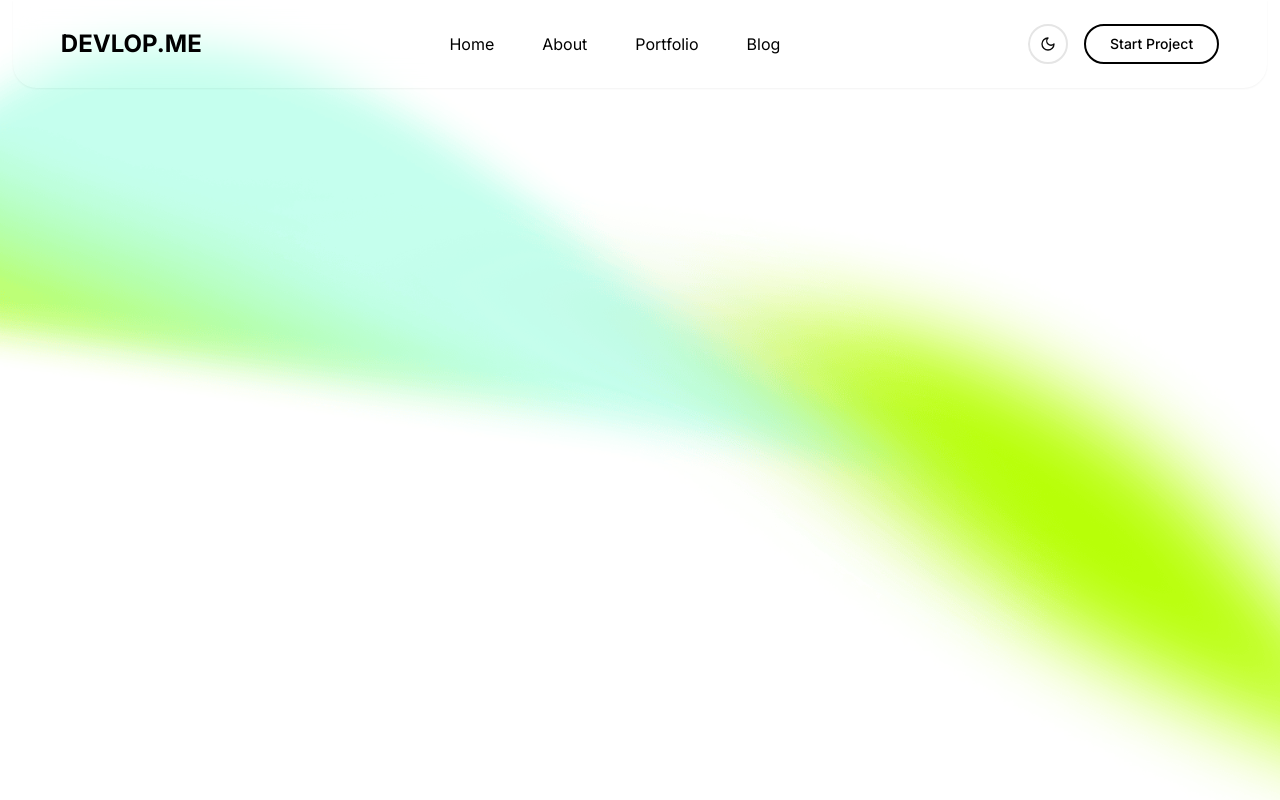
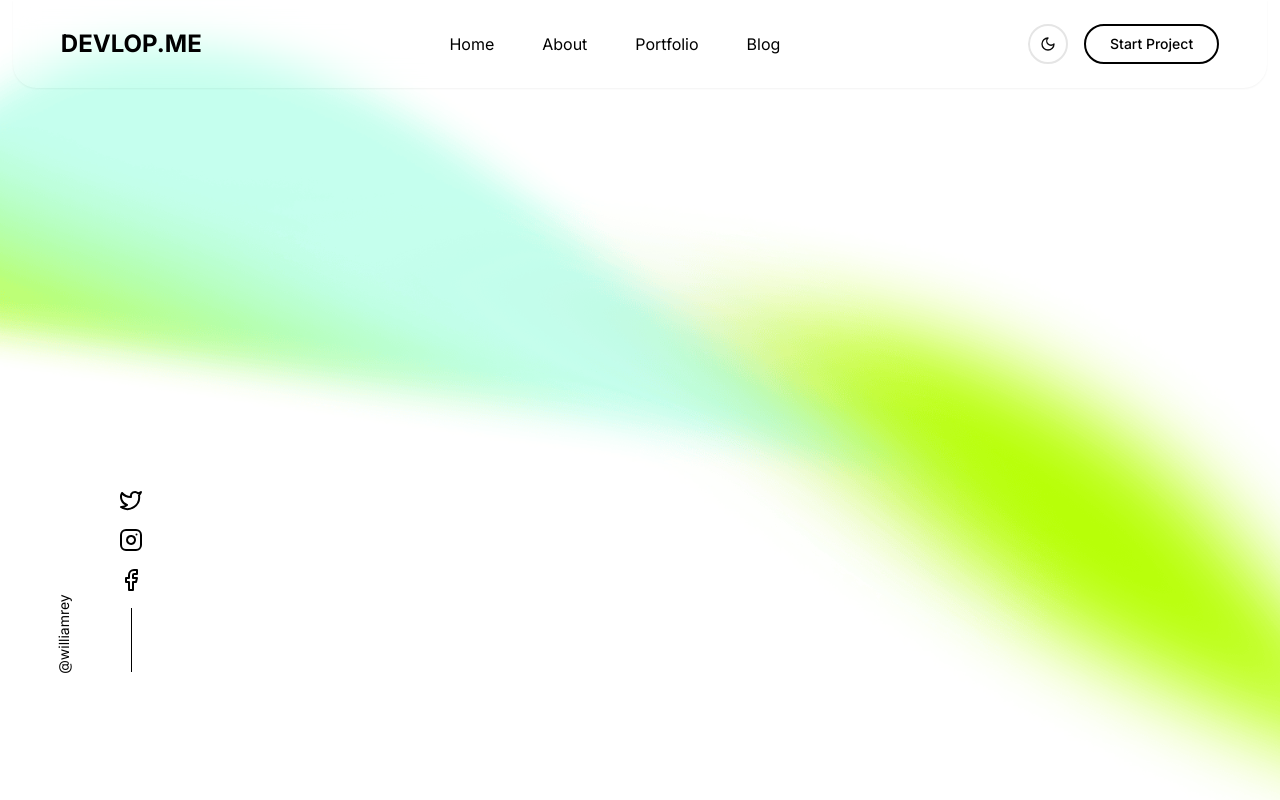
Before and after one commit to Moniruzzaman2525/Develop-Me, a Next.js app: page / in a window 1280 px wide. Built offline with nearby package versions, Linux system fonts and the light colour scheme.

Commit message:
left side sociel icon and link are done

```diff
--- a/components/sections/hero-section.tsx
+++ b/components/sections/hero-section.tsx
@@ -1,11 +1,51 @@
+import { Instagram, Twitter, Facebook } from "lucide-react";
 import Image from "next/image";
-
 
 const HeroSection = () => {
     return (
         <section id="home" className="relative min-h-screen overflow-hidden">
             <div className="absolute inset-0 z-0">
-                <Image src="/banner.png" alt="" fill className=" transition-opacity duration-400" priority />
+                <Image src="/banner.png" alt="" fill className="transition-opacity duration-400" priority />
+            </div>
+
+            <div className="relative z-10 flex min-h-screen ">
+                <div className="bottom-32 absolute">
+                    <div className="hidden items-center lg:flex justify-center space-x-4 pl-6">
+                        <div className="mt-[107px]">
+                            <div className="transform -rotate-90 text-sm text-black whitespace-nowrap">@williamrey</div>
+                        </div>
+                        <div className="flex flex-col items-center space-y-4">
+                            <a
+                                href="https://www.instagram.com/monir_2525"
+                                target="_blank"
+                                rel="noopener noreferrer"
+                                className="w-6 h-6 text-black hover:text-gray-700 transition-colors duration-300"
+                                aria-label="Twitter profile"
+                            >
+                                <Twitter className="w-full h-full" />
+                            </a>
+                            <a
+                                href="https://x.com/Monir8699"
+                                target="_blank"
+                                rel="noopener noreferrer"
+                                className="w-6 h-6 text-black hover:text-gray-700 transition-colors duration-300"
+                                aria-label="Instagram profile"
+                            >
+                                <Instagram className="w-full h-full" />
+                            </a>
+                            <a
+                                href="https://www.facebook.com/moniruzzaman255"
+                                target="_blank"
+                                rel="noopener noreferrer"
+                                className="w-6 h-6 text-black hover:text-gray-700 transition-colors duration-300"
+                                aria-label="Facebook profile"
+                            >
+                                <Facebook className="w-full h-full" />
+                            </a>
+                            <div className="w-px h-16 bg-black mb-4"></div>
+                        </div>
+                    </div>
+                </div>
             </div>
         </section>
     );
```
